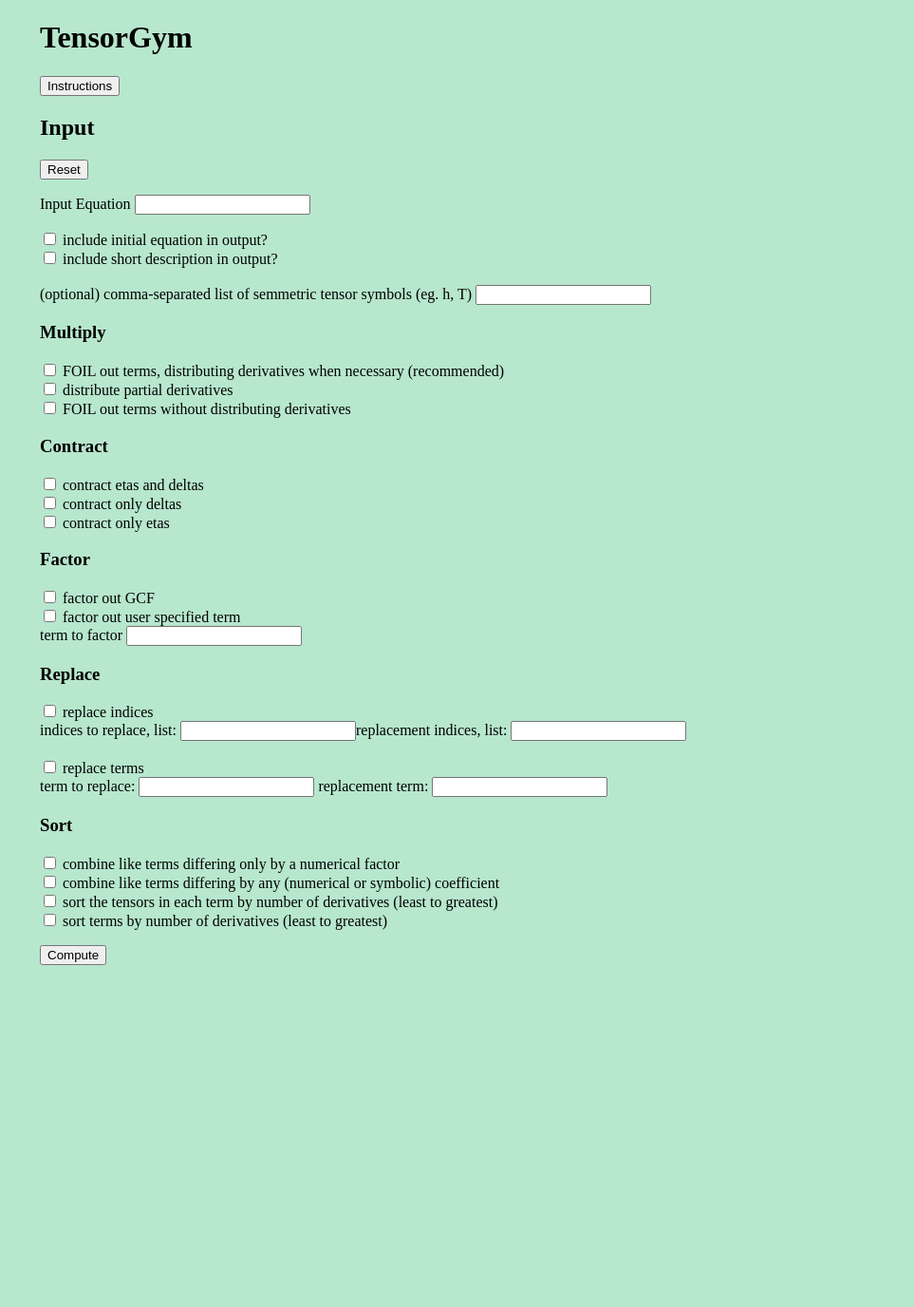
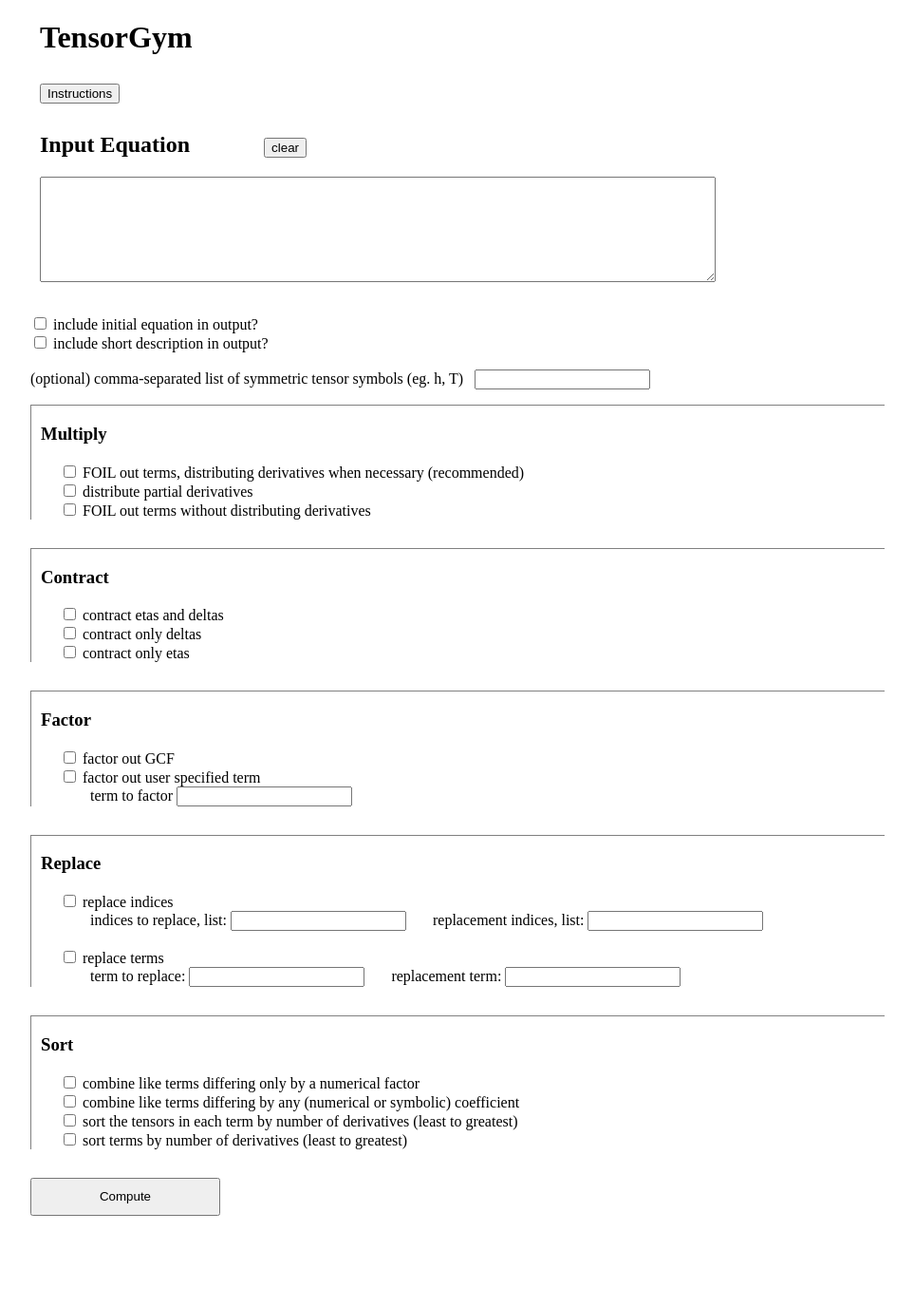
Before and after one commit to julesBR49/TensorGym_Site, a Django app: page / in a window 1280 px wide. Shown: the whole page at 95% size, without its empty margins (16-979 px from the left). Before the commit the page ends 1016 px from the top, so only its background shows below. Run offline with Django 3.2, Linux system fonts and the light colour scheme; some libraries are stand-ins or nearby versions.

Commit message:
update the interface

```diff
--- a/tensorgym_root/tensorgym_app/forms.py
+++ b/tensorgym_root/tensorgym_app/forms.py
@@ -4,7 +4,7 @@
 
 class EquationForm(forms.Form):
     # input
-    equation = forms.CharField(label='Equation', help_text='Input Equation')
+    equation = forms.CharField(label='Equation', help_text='Input Equation', widget=forms.Textarea(attrs={'cols': 86, 'rows': 7}))
 
     text_statements = forms.BooleanField(required=False)
     initial_eq = forms.BooleanField(required=False)
@@ -77,7 +77,7 @@
             if self.contract_both:
                 base_equation.contract(base_equation.getTree().getRoot())
                 if self.text_statements:
-                    self.output_equation += "contracting etas and deltas "
+                    self.output_equation += "contracting etas and deltas \n"
                 self.output_equation += repr(base_equation)
                 self.output_equation += "\n" + "\n"
             if self.contract_etas:
@@ -109,7 +109,7 @@
             if self.replace_indices:
                 base_equation.replaceIndices(self.indices_to_replace, self.replacement_indices)
                 if self.text_statements:
-                    self.output_equation += "replacing indices $ " + self.indices_to_replace + " $ with indices $ " + self.replacement_indices_str + " $ \n"
+                    self.output_equation += "replacing indices $ " + self.indices_to_replace + " $ with indices $ " + self.replacement_indices + " $ \n"
                 self.output_equation += repr(base_equation)
                 self.output_equation += "\n" + "\n"
 
--- a/tensorgym_root/tensorgym_app/static/tensorgym/main.css
+++ b/tensorgym_root/tensorgym_app/static/tensorgym/main.css
@@ -1,12 +1,38 @@
 body {
-    background-color: rgb(183, 231, 205);
+    /* background-color: rgb(183, 231, 205); */
 }
 div {
-    margin-left: 50px;
+    margin-left: 20px;
 }
-/* p {
-    margin-left: 50px;
-} */
+div.initial {
+
+    margin-left: 20px;
+    padding-left: 10px;
+    box-sizing: border-box;
+    margin-bottom: 30px;
+}
+div.inner {
+    width:900px;
+    margin-left: 20px;
+    border-left: 1px solid grey;
+    border-top: 1px solid grey;
+    padding-left: 10px;
+    box-sizing: border-box;
+    margin-bottom: 30px;
+}
+p {
+    margin-left: 20px;
+}
+
+label.eq{
+    font-size: 62;
+}
+
+input.compute{
+    width: 200px;
+    height: 40px;
+    margin-bottom: 80px;
+}
 
 h1 {
     /* color: #C25100; */
--- a/tensorgym_root/tensorgym_app/templates/tensorgym/home.html
+++ b/tensorgym_root/tensorgym_app/templates/tensorgym/home.html
@@ -1,26 +1,41 @@
 {% extends "tensorgym/base.html" %} {% block content %}
+<div class="initial">
 <h1>TensorGym</h1>
+</div>
 
 <form action="/about/" method="post">
     {% csrf_token %}
-    <p><input id="instructions" type="submit" value="Instructions">
+    <div class="initial">
+
+        <input id="instructions" type="submit" value="Instructions">
+
+    </div>
 </form>
 
-<h2>Input</h2>
 
 <form action="/" method="post">
     {% csrf_token %}
-    <input type="button" value="Reset" onClick="this.form.reset()" />
-    <p><label for="equation">Input Equation </label> {{ form.equation }}
-    </p>
+    <!-- <h2>Input    &nbsp  &nbsp  &nbsp  &nbsp      &nbsp  &nbsp  &nbsp  &nbsp  <input type="button" value="clear" onClick="this.form.reset()" /></h2> -->
+    <p></p>
+    <div class="initial">
+
+        <h2>
+            Input Equation &nbsp &nbsp   &nbsp
+            &nbsp  &nbsp  &nbsp  <input type="button" value="clear" onClick="this.form.reset()" />
+
+        </h2>
+
+        {{ form.equation }}
+    </div>
     <p>
         {{ form.initial_eq }}
         <label>include initial equation in output?</label>
         <br>{{ form.text_statements }}
         <label>include short description in output?</label>
         <br><br>
-        <label>(optional) comma-separated list of semmetric tensor symbols (eg. h, T)</label> {{ form.symmetric_tensors }}
+        <label>(optional) comma-separated list of symmetric tensor symbols (eg. h, T) &nbsp</label> {{ form.symmetric_tensors }}
     </p>
+    <div class="inner">
         <h3>
             Multiply
         </h3>
@@ -32,39 +47,60 @@
             <br>{{ form.foil_no_distribute }}
             <label for="foil">FOIL out terms without distributing derivatives</label>
         </p>
+    </div >
+    <p></p>
+    <div class="inner">
         <h3>
             Contract
         </h3>
-
+        <p>
             {{ form.contract_both }}
             <label>contract etas and deltas</label>
             <br>{{ form.contract_deltas }}
             <label>contract only deltas</label>
             <br>{{ form.contract_etas }}
             <label>contract only etas</label>
+        </p>
+
+    </div>
+    <p></p>
+    <div class="inner">
         <h3>
             Factor
         </h3>
-
+        <p>
             {{ form.factor_gcf }}
             <label>factor out GCF</label>
             <br>{{ form.factor_term }}
             <label>factor out user specified term</label>
-    <br><label> term to factor</label> {{ form.term_to_factor }}
+            <br><label> &nbsp &nbsp &nbsp &nbsp term to factor</label> {{ form.term_to_factor }}
+        </p>
+    </div>
+    <p></p>
+    <div class="inner">
         <h3>
             Replace
         </h3>
 
+        <p>
             {{ form.replace_indices }}
             <label>replace indices</label>
-    <br> <label>indices to replace, list: </label> {{ form.indices_to_replace }}<label>replacement indices, list: </label> {{ form.replacement_indices }}
+
+            <br> <label>&nbsp &nbsp &nbsp &nbsp indices to replace, list: </label> {{ form.indices_to_replace }}<label> &nbsp &nbsp &nbsp replacement indices, list: </label> {{ form.replacement_indices }}
+
             <br><br>{{ form.replace_terms }}
             <label>replace terms</label>
-    <br> <label>term to replace: </label> {{ form.term_to_replace }} <label>replacement term: </label> {{ form.replacement_term }}
+
+            <br> <label>&nbsp &nbsp &nbsp &nbsp term to replace: </label> {{ form.term_to_replace }} <label> &nbsp &nbsp &nbsp replacement term: </label> {{ form.replacement_term }}
+
+        </p>
+    </div>
+    <p></p>
+    <div class="inner">
         <h3>
             Sort
         </h3>
-
+        <p>
             {{ form.combine_like_terms_num }}
             <label>combine like terms differing only by a numerical factor</label>
             <br>{{ form.combine_like_terms }}
@@ -73,9 +109,10 @@
             <label>sort the tensors in each term by number of derivatives (least to greatest)</label>
             <br>{{ form.sort_terms }}
             <label>sort terms by number of derivatives (least to greatest)</label>
+        </p>
+    </div>
 
-
-    <p><input id="compute" type="submit" value="Compute">
+    <p><input class="compute" id="compute" type="submit" value="Compute">
         <!-- <label for="output"> Output </label> {{ form.output_equation }} -->
     </p>
 </form>
```
Also changed, not shown: 13 other files. Lines whose indentation alone changed are shown as unchanged.
